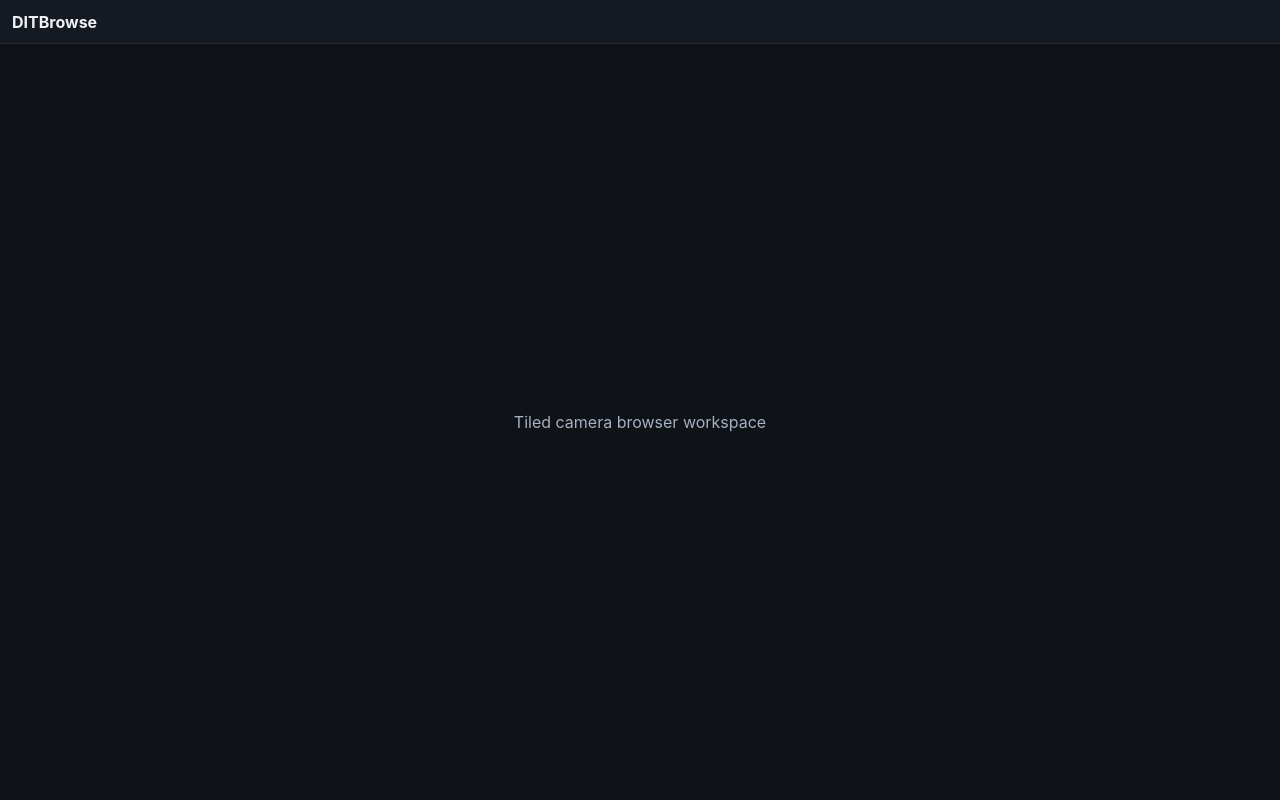
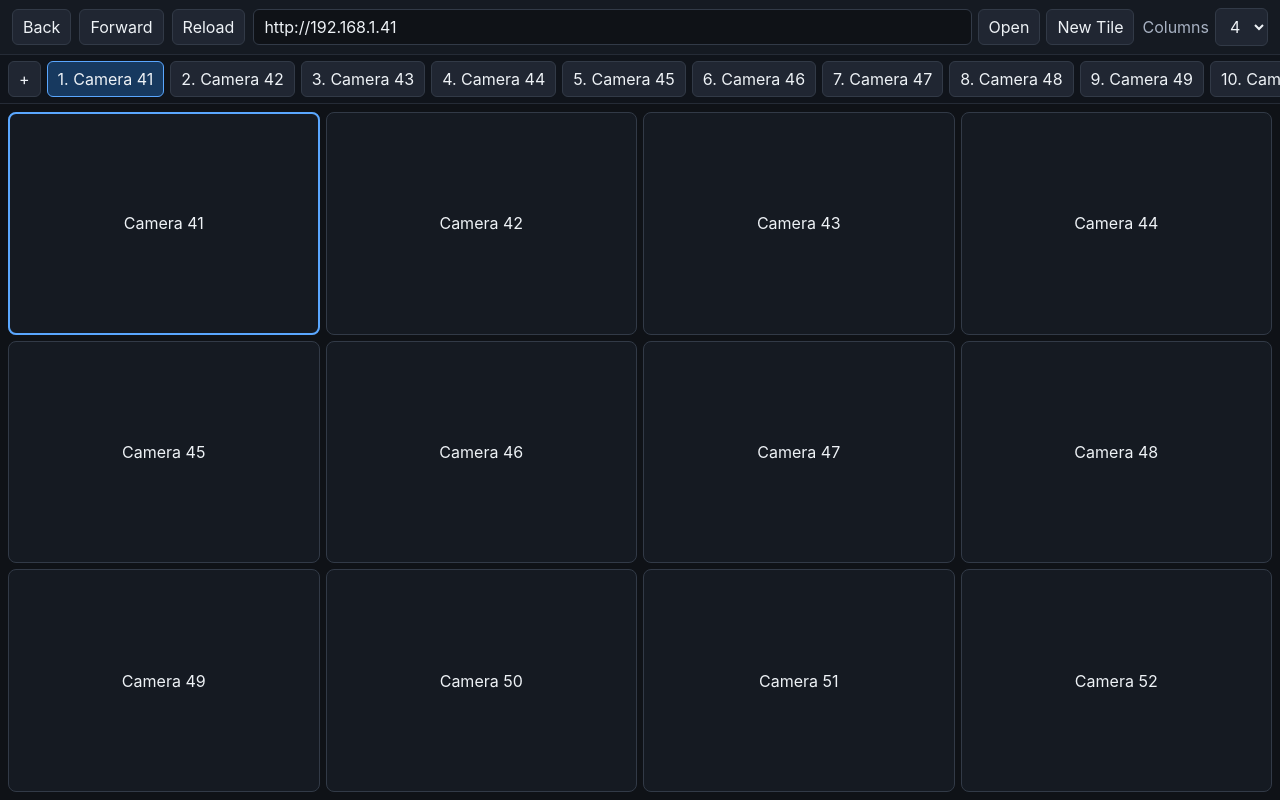
Before and after one commit to nestoff/DITBrowse-skaahoj, a React (Vite) app: page / in a window 1280 px wide. Built offline with nearby package versions, Linux system fonts and the light colour scheme.

Commit message:
feat: add tiled workspace shell

```diff
--- a/src/renderer/App.tsx
+++ b/src/renderer/App.tsx
@@ -1,12 +1,83 @@
 import type { ReactElement } from "react";
+import { useEffect, useMemo, useReducer, useState } from "react";
+import { sampleWorkspace } from "../shared/sampleData";
+import { resolveCameraAddress } from "../shared/url";
+import { AddressBar } from "./components/AddressBar";
+import { GridControls } from "./components/GridControls";
+import { TabStrip } from "./components/TabStrip";
+import { TileGrid } from "./components/TileGrid";
+import { loadWorkspace, saveWorkspace } from "./state/workspaceStorage";
+import { workspaceReducer } from "./state/workspaceReducer";
 
 export function App(): ReactElement {
+  const [workspace, dispatch] = useReducer(workspaceReducer, sampleWorkspace);
+  const [loaded, setLoaded] = useState(false);
+
+  useEffect(() => {
+    let active = true;
+    loadWorkspace().then((loadedWorkspace) => {
+      if (active) {
+        dispatch({ type: "hydrateWorkspace", workspace: loadedWorkspace });
+        setLoaded(true);
+      }
+    });
+    return () => {
+      active = false;
+    };
+  }, []);
+
+  useEffect(() => {
+    if (loaded) {
+      void saveWorkspace(workspace);
+    }
+  }, [loaded, workspace]);
+
+  const selectedTile = useMemo(
+    () => workspace.tiles.find((tile) => tile.id === workspace.selectedTileId) ?? null,
+    [workspace.selectedTileId, workspace.tiles]
+  );
+
+  const activeList = workspace.cameraLists.find(
+    (list) => list.id === workspace.activeCameraListId
+  );
+
+  function navigate(input: string, target: "selected" | "new"): void {
+    const url = resolveCameraAddress(activeList?.defaultPrefix ?? "", input);
+    dispatch(
+      target === "selected" ? { type: "navigateSelectedTile", url } : { type: "openNewTile", url }
+    );
+  }
+
   return (
     <main className="app-shell">
       <header className="top-bar">
-        <strong>DITBrowse</strong>
+        <button type="button" aria-label="Back">
+          Back
+        </button>
+        <button type="button" aria-label="Forward">
+          Forward
+        </button>
+        <button type="button" aria-label="Reload">
+          Reload
+        </button>
+        <AddressBar value={selectedTile?.url ?? ""} onNavigate={navigate} />
+        <GridControls
+          columns={workspace.gridColumns}
+          onColumnsChange={(columns) => dispatch({ type: "setGridColumns", columns })}
+        />
       </header>
-      <section className="empty-start">Tiled camera browser workspace</section>
+      <TabStrip
+        tiles={workspace.tiles}
+        selectedTileId={workspace.selectedTileId}
+        onSelectTile={(tileId) => dispatch({ type: "selectTile", tileId })}
+        onAddTile={() => dispatch({ type: "openNewTile", url: "about:blank" })}
+      />
+      <TileGrid
+        tiles={workspace.tiles}
+        columns={workspace.gridColumns}
+        selectedTileId={workspace.selectedTileId}
+        onSelectTile={(tileId) => dispatch({ type: "selectTile", tileId })}
+      />
     </main>
   );
 }
--- /dev/null
+++ b/src/renderer/components/AddressBar.tsx
@@ -0,0 +1,35 @@
+import type { ReactElement } from "react";
+import { FormEvent, useEffect, useState } from "react";
+
+interface AddressBarProps {
+  value: string;
+  onNavigate: (input: string, target: "selected" | "new") => void;
+}
+
+export function AddressBar({ value, onNavigate }: AddressBarProps): ReactElement {
+  const [draft, setDraft] = useState(value);
+
+  useEffect(() => {
+    setDraft(value);
+  }, [value]);
+
+  function submit(event: FormEvent<HTMLFormElement>): void {
+    event.preventDefault();
+    onNavigate(draft, "selected");
+  }
+
+  return (
+    <form className="address-bar" onSubmit={submit}>
+      <input
+        aria-label="Address"
+        value={draft}
+        onChange={(event) => setDraft(event.target.value)}
+        onFocus={() => setDraft(value)}
+      />
+      <button type="submit">Open</button>
+      <button type="button" onClick={() => onNavigate(draft, "new")}>
+        New Tile
+      </button>
+    </form>
+  );
+}
--- /dev/null
+++ b/src/renderer/components/GridControls.tsx
@@ -0,0 +1,25 @@
+import type { ReactElement } from "react";
+
+interface GridControlsProps {
+  columns: number;
+  onColumnsChange: (columns: number) => void;
+}
+
+export function GridControls({ columns, onColumnsChange }: GridControlsProps): ReactElement {
+  return (
+    <label className="grid-control">
+      Columns
+      <select
+        value={columns}
+        onChange={(event) => onColumnsChange(Number(event.target.value))}
+        aria-label="Grid columns"
+      >
+        {[2, 3, 4, 5, 6].map((value) => (
+          <option key={value} value={value}>
+            {value}
+          </option>
+        ))}
+      </select>
+    </label>
+  );
+}
--- /dev/null
+++ b/src/renderer/components/TabStrip.tsx
@@ -0,0 +1,34 @@
+import type { ReactElement } from "react";
+import type { TileState } from "../../shared/types";
+
+interface TabStripProps {
+  tiles: TileState[];
+  selectedTileId: string | null;
+  onSelectTile: (tileId: string) => void;
+  onAddTile: () => void;
+}
+
+export function TabStrip({
+  tiles,
+  selectedTileId,
+  onSelectTile,
+  onAddTile
+}: TabStripProps): ReactElement {
+  return (
+    <div className="tab-strip" aria-label="Camera tabs">
+      <button className="icon-button" type="button" onClick={onAddTile} aria-label="Add tile">
+        +
+      </button>
+      {tiles.map((tile, index) => (
+        <button
+          key={tile.id}
+          type="button"
+          className={tile.id === selectedTileId ? "tab active" : "tab"}
+          onClick={() => onSelectTile(tile.id)}
+        >
+          {index + 1}. {tile.title || tile.url || "Blank"}
+        </button>
+      ))}
+    </div>
+  );
+}
--- /dev/null
+++ b/src/renderer/components/TileGrid.tsx
@@ -0,0 +1,48 @@
+import type { ReactElement } from "react";
+import { buildGridSlots } from "../../shared/grid";
+import type { TileState } from "../../shared/types";
+
+interface TileGridProps {
+  tiles: TileState[];
+  columns: number;
+  selectedTileId: string | null;
+  onSelectTile: (tileId: string) => void;
+}
+
+export function TileGrid({
+  tiles,
+  columns,
+  selectedTileId,
+  onSelectTile
+}: TileGridProps): ReactElement {
+  const slots = buildGridSlots(
+    tiles.map((tile) => tile.id),
+    columns
+  );
+  const tileById = new Map(tiles.map((tile) => [tile.id, tile]));
+
+  return (
+    <section
+      className="tile-grid"
+      style={{ gridTemplateColumns: `repeat(${columns}, minmax(0, 1fr))` }}
+    >
+      {slots.map((slot) => {
+        const tile = slot.tileId ? tileById.get(slot.tileId) : null;
+        if (!tile) {
+          return <div key={slot.index} className="tile-slot empty" />;
+        }
+
+        return (
+          <button
+            key={tile.id}
+            type="button"
+            className={tile.id === selectedTileId ? "tile-slot selected" : "tile-slot"}
+            onClick={() => onSelectTile(tile.id)}
+          >
+            <span>{tile.title || tile.url || "Blank tile"}</span>
+          </button>
+        );
+      })}
+    </section>
+  );
+}
--- /dev/null
+++ b/src/renderer/state/workspaceReducer.ts
@@ -0,0 +1,52 @@
+import type { WorkspaceState } from "../../shared/types";
+
+export type WorkspaceAction =
+  | { type: "hydrateWorkspace"; workspace: WorkspaceState }
+  | { type: "selectTile"; tileId: string }
+  | { type: "setGridColumns"; columns: number }
+  | { type: "navigateSelectedTile"; url: string }
+  | { type: "openNewTile"; url: string };
+
+export function workspaceReducer(
+  state: WorkspaceState,
+  action: WorkspaceAction
+): WorkspaceState {
+  switch (action.type) {
+    case "hydrateWorkspace":
+      return action.workspace;
+    case "selectTile":
+      return { ...state, selectedTileId: action.tileId };
+    case "setGridColumns":
+      return { ...state, gridColumns: Math.max(1, action.columns) };
+    case "navigateSelectedTile":
+      return {
+        ...state,
+        tiles: state.tiles.map((tile) =>
+          tile.id === state.selectedTileId ? { ...tile, url: action.url, title: action.url } : tile
+        )
+      };
+    case "openNewTile": {
+      const id = `tile-${crypto.randomUUID()}`;
+      const activeJobId = state.activeJobId ?? "default-job";
+      const activeCameraListId = state.activeCameraListId ?? "default-list";
+      return {
+        ...state,
+        selectedTileId: id,
+        tiles: [
+          ...state.tiles,
+          {
+            id,
+            cameraId: null,
+            url: action.url,
+            title: action.url,
+            partition: `persist:ditbrowse-${activeJobId}-${activeCameraListId}`,
+            viewport: state.defaultViewport,
+            zoom: state.defaultZoom
+          }
+        ]
+      };
+    }
+    default:
+      return state;
+  }
+}
--- a/src/renderer/styles.css
+++ b/src/renderer/styles.css
@@ -28,7 +28,7 @@ textarea {
 
 .app-shell {
   display: grid;
-  grid-template-rows: auto 1fr;
+  grid-template-rows: auto auto 1fr;
   width: 100%;
   height: 100%;
   overflow: hidden;
@@ -44,8 +44,90 @@ textarea {
   background: #151a22;
 }
 
-.empty-start {
-  display: grid;
-  place-items: center;
+.address-bar {
+  display: flex;
+  flex: 1;
+  min-width: 240px;
+  gap: 6px;
+}
+
+.address-bar input {
+  flex: 1;
+  min-width: 0;
+  border: 1px solid #323a47;
+  border-radius: 6px;
+  padding: 7px 10px;
+  background: #0f1217;
+  color: #eef2f6;
+}
+
+.top-bar button,
+.tab,
+.icon-button,
+.grid-control select,
+.address-bar button {
+  border: 1px solid #323a47;
+  border-radius: 6px;
+  background: #202632;
+  color: #eef2f6;
+  padding: 7px 10px;
+}
+
+.grid-control {
+  display: flex;
+  align-items: center;
+  gap: 6px;
   color: #a7b1c2;
 }
+
+.tab-strip {
+  display: flex;
+  gap: 6px;
+  min-height: 40px;
+  padding: 6px 8px;
+  overflow-x: auto;
+  border-bottom: 1px solid #252b36;
+  background: #10141b;
+}
+
+.tab {
+  flex: 0 0 auto;
+  max-width: 180px;
+  overflow: hidden;
+  text-overflow: ellipsis;
+  white-space: nowrap;
+}
+
+.tab.active {
+  border-color: #5aa7ff;
+  background: #17395f;
+}
+
+.tile-grid {
+  display: grid;
+  gap: 6px;
+  min-height: 0;
+  padding: 8px;
+  overflow: hidden;
+}
+
+.tile-slot {
+  position: relative;
+  min-width: 0;
+  min-height: 0;
+  border: 1px solid #323a47;
+  border-radius: 8px;
+  background: #151a22;
+  color: #eef2f6;
+  overflow: hidden;
+}
+
+.tile-slot.selected {
+  outline: 2px solid #5aa7ff;
+  outline-offset: -2px;
+}
+
+.tile-slot.empty {
+  border-style: dashed;
+  background: #10141b;
+}
```
Also changed, not shown: 1 other file (tests, documents, lock files or other folders).
